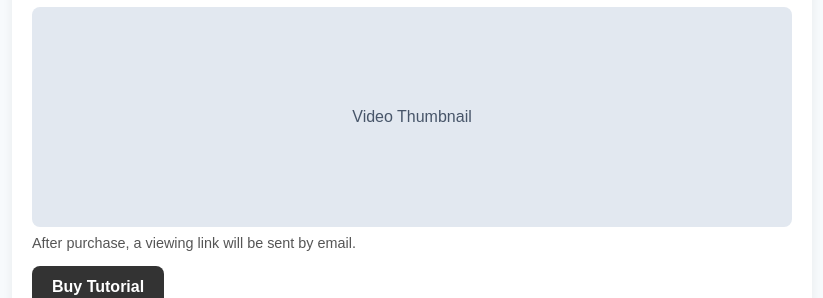
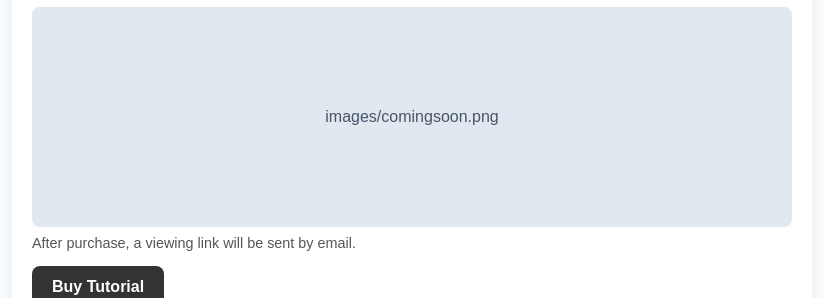
Before and after one commit to kbys88/kbys88.github.io, a Jekyll site: the page built from lesson_fr.md, in a window 1280 px wide and 900 px high, scrolled down 3270 px. Shown: the part 152-450 px from the top of the window, without its empty margins (228-1051 px from the left). Built offline with Jekyll 4.4.1, drawn with Linux system fonts in a browser that asks for light colours.

Commit message:
Update lesson_fr.md

```diff
--- a/lesson_fr.md
+++ b/lesson_fr.md
@@ -81,6 +81,7 @@
   </p>
 </div>
 <!-- YouTube Video Section --> <div class="video-container"> <iframe src="https://www.youtube.com/embed/iwmMEvuAfyU?si=Utb-27uorAPNFsjO" title="Sachie Kobayashi Introduction" allow="accelerometer; autoplay; clipboard-write; encrypted-media; gyroscope; picture-in-picture" allowfullscreen></iframe> </div>
+
 <!-- Instructor Strengths -->
 <div class="card" style="background:#fff9e6;">
   <h2 data-en="Instructor Strengths" data-fr="Points forts de l'enseignante"></h2>
@@ -124,7 +125,7 @@
   <p data-en="This 3-hour tutorial shows how a professional composer creates a musical work using Ableton Live."
      data-fr="Ce tutoriel de 3 heures montre comment un compositeur professionnel crée une œuvre musicale avec Ableton Live."></p>
   <div style="height:220px;background:#e2e8f0;border-radius:8px;display:flex;align-items:center;justify-content:center;color:#475569;">
-    <span data-en="Video Thumbnail" data-fr="Vignette vidéo"></span>
+    <span data-en="images/comingsoon.png" data-fr="images/comingsoon.png"></span>
   </div>
   <p class="small" data-en="After purchase, a viewing link will be sent by email."
      data-fr="Après l'achat, un lien pour visionner la vidéo sera envoyé par email."></p>
```
